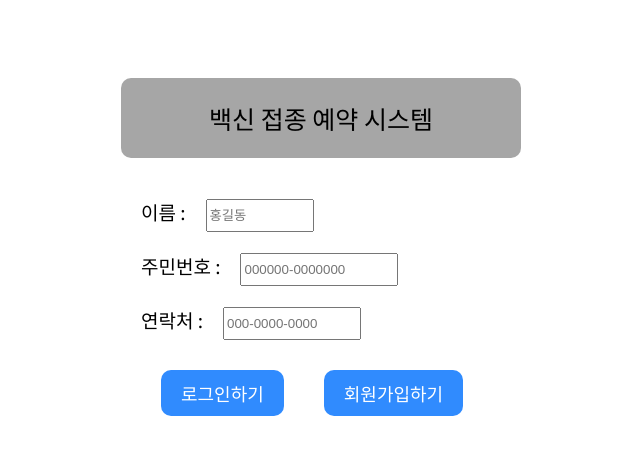
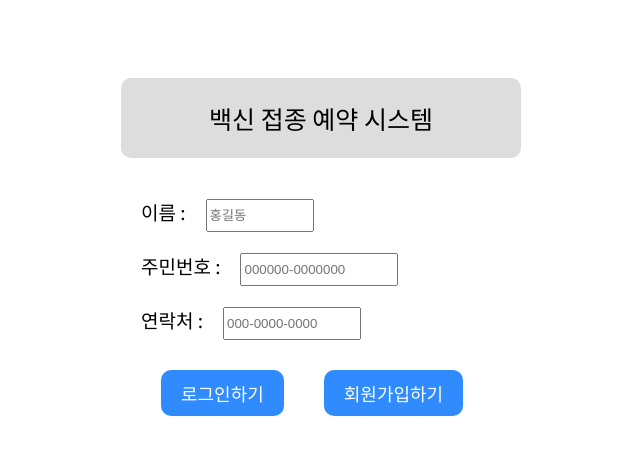
Before and after one commit to tkdgh1013/KW_database, a React (Create React App) app in the folder frontend/: page / in a window 1280 px wide. Shown: the top 454 px of the page, without its empty margins (319-959 px from the left). Built offline with nearby package versions, Linux system fonts and the light colour scheme.

Commit message:
마무리

```diff
--- a/frontend/src/App.js
+++ b/frontend/src/App.js
@@ -1,7 +1,6 @@
 import React, { Component } from 'react';
 import { Routes, Route } from 'react-router-dom';
-import Page1 from './pages/Page1'
-import Page2 from './pages/Page2'
+import Login from './pages/Login'
 import Signup from './pages/Signup'
 import Home from './pages/Home'
 import Reservation from './pages/Reservation'
@@ -12,8 +11,7 @@ class App extends Component {
   render() {
     return (
           <Routes>
-            <Route path="/" element={<Page1/>} />
-            <Route path="/page2" element={<Page2/>} />
+            <Route path="/" element={<Login/>} />
             <Route path="/signup" element={<Signup/>} />
             <Route path="/Home" element={<Home/>} />
             <Route path="/Reservation" element={<Reservation/>} />
--- a/frontend/src/pages/Home.js
+++ b/frontend/src/pages/Home.js
@@ -40,7 +40,7 @@ const TitleWrap = styled.div`
     align-items:center;
     width:400px;
     height:80px;
-    background-color:#A6A6A6;
+    background-color:#DDDDDD;
     border-radius: 10px;
     margin-top:20px;
     margin-bottom: 20px;
--- a/frontend/src/pages/Page1.js
+++ b/frontend/src/pages/Login.js
@@ -28,7 +28,7 @@ const TitleWrap = styled.div`
     align-items:center;
     width:400px;
     height:80px;
-    background-color:#A6A6A6;
+    background-color:#DDDDDD;
     border-radius: 10px;
     margin-top:70px;
     margin-bottom: 40px;
@@ -75,7 +75,7 @@ const loginHandler = ({name, RRN, pn}) => {
 
 }
 
-const Page1= ({history})=>{
+const Login= ({history})=>{
     const [name,setName] = useState("");
     const [RRN,setRRN] = useState("");
     const [pn,setPn] = useState("");
@@ -130,4 +130,4 @@ const Page1= ({history})=>{
 };
 
 
-export default Page1;
+export default Login;
--- a/frontend/src/pages/Mypage.js
+++ b/frontend/src/pages/Mypage.js
@@ -28,6 +28,7 @@ const ImgWrap = styled.div`
     width:30px;
     height:30px;
     padding: 10px 20px;
+    cursor:pointer;
 `
 
 const Wrap = styled.div`
@@ -49,7 +50,7 @@ const TitleWrap = styled.div`
     align-items:center;
     width:400px;
     height:80px;
-    background-color:#bbffcc;
+    background-color:#ccd4ee;
     border-radius: 10px;
     margin-top:20px;
     margin-bottom:20px;
--- a/frontend/src/pages/Page2.js
+++ /dev/null
@@ -1,24 +0,0 @@
-import React, { useState,useEffect } from 'react';
-import axios from 'axios';
-import styled from 'styled-components'
-
-const Body = styled.div`
-    display:flex;
-`
-
-const Page2= ({history})=>{
-    //use State? [var, set var]
-    //if use set var function, it refresh all of UI in this page
-    const [res, setRes] = useState();
-
-    //front request to backend
-    useEffect(()=>{
-        axios.get('http://localhost:4000/testUser',{params:{sibal:'윤상호'}}).then(({data})=>{setRes(data[0])});   console.log("this is page1");
-    },[])
-
-    //print result from requst to backend
-    console.log(res);
-
-    return <Body>Page2 {res!==undefined?res.name+"은 병신이다.":null} </Body>;
-};
-export default Page2;
--- a/frontend/src/pages/Reservation.js
+++ b/frontend/src/pages/Reservation.js
@@ -30,6 +30,7 @@ const ImgWrap = styled.div`
     width:30px;
     height:30px;
     padding: 10px 20px;
+    cursor:pointer;
 `
 const Wrap = styled.div`
     display:flex;
@@ -49,7 +50,7 @@ const TitleWrap = styled.div`
     align-items:center;
     width:400px;
     height:80px;
-    background-color:#FF9595;
+    background-color:#ccd4ee;
     border-radius: 10px;
     margin-top:20px;
     margin-bottom: 20px;
@@ -61,7 +62,7 @@ const ContainerA = styled.div`
     width:800px;
     gap:20px;
     height:150px;
-    background-color:#A6A6A6;
+    background-color:#DEEAF7;
     border-radius: 10px;
     margin-bottom: 20px;
 `
@@ -78,7 +79,7 @@ const Btn = styled.button`
 `
 
 const Btn1 = styled.button`
-    background-color: #308BFE;
+    background-color: #ACC7EE;
     color:white;
     text-align:center;
     width: 120px;
@@ -97,7 +98,7 @@ const ContainerB = styled.div`
     align-items:flex-start;
     flex-direction:column;
     width:800px;
-    background-color:#A6A6A6;
+    background-color:#DEEAF7;
     border-radius: 10px;
     padding: 5px 20px 20px 20px;
 `
@@ -150,6 +151,8 @@ const SubmitBtn = styled.button`
     height:50px;
     font-size:25px;
     text-align:center;
+    background-color:#ACC7EE;
+    border:0px;
 `
 
 const logoutHandler = () => {
@@ -345,7 +348,7 @@ const Reservation= ({history})=>{
         <div>
         <div style={{backgroundColor:'white',
         marginBottom:'5px',width:'300px'}}>
-        <div style={{padding:'0px 8px',}}>검색결과 : {resultNum}
+        <div style={{padding:'0px 8px',}}>검색결과 : {resultNum} 건
         </div>
         </div>
         <div style={{display:'flex'}}>
@@ -357,9 +360,11 @@ const Reservation= ({history})=>{
             {hospitalName.map((item,index)=>{
                 return <button style={{
                 height:'50px',
-                backgroundColor:'#308BFE',
-                color:'white',
+                backgroundColor:'#ACC7EE',
                 fontSize:'20px',
+                fontWeight:'bold',
+                border:'0px',
+                marginBottom:'5px'
                 }} onClick={()=>{setSelect(item);
                 setInvisible(true);}}>{item.name}</button>
             })}
@@ -373,8 +378,7 @@ const Reservation= ({history})=>{
                 return <button style={{
                 width:'50px',
                 height:'50px',
-                backgroundColor:'#308BFE',
-                color:'white',
+                backgroundColor:'#ACC7EE',
                 fontSize:'20px',
                 border:'0px',
                 cursor:'pointer'
--- a/frontend/src/pages/View.js
+++ b/frontend/src/pages/View.js
@@ -29,6 +29,7 @@ const ImgWrap = styled.div`
     width:30px;
     height:30px;
     padding: 10px 20px;
+    cursor:pointer;
 `
 const Wrap = styled.div`
     display:flex;
@@ -50,6 +51,7 @@ const TitleWrap = styled.div`
     height:80px;
     background-color:#ccd4ee;
     border-radius: 10px;
+    margin-top:20px;
 `
 const ContainerA = styled.div`
     width:600px;
```
